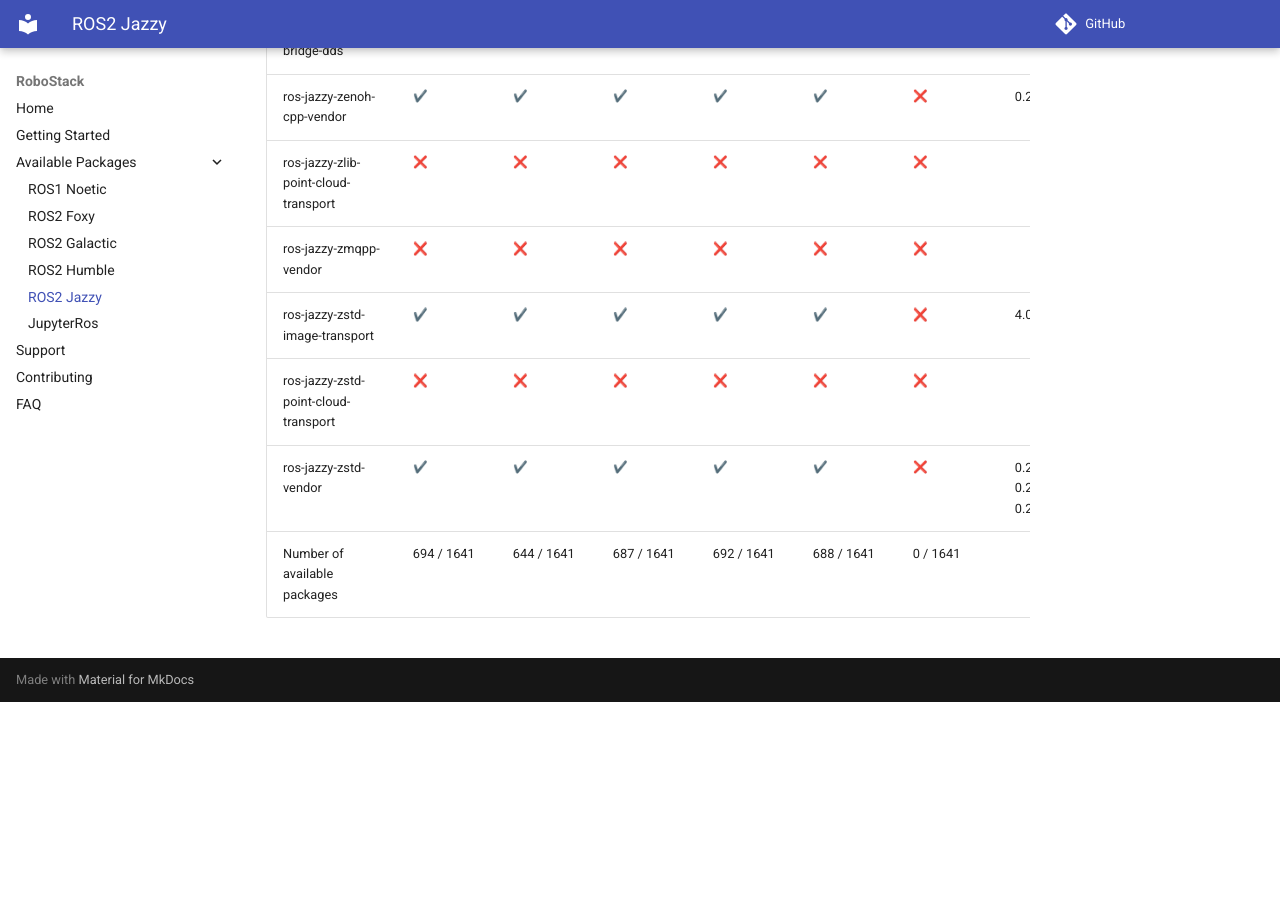
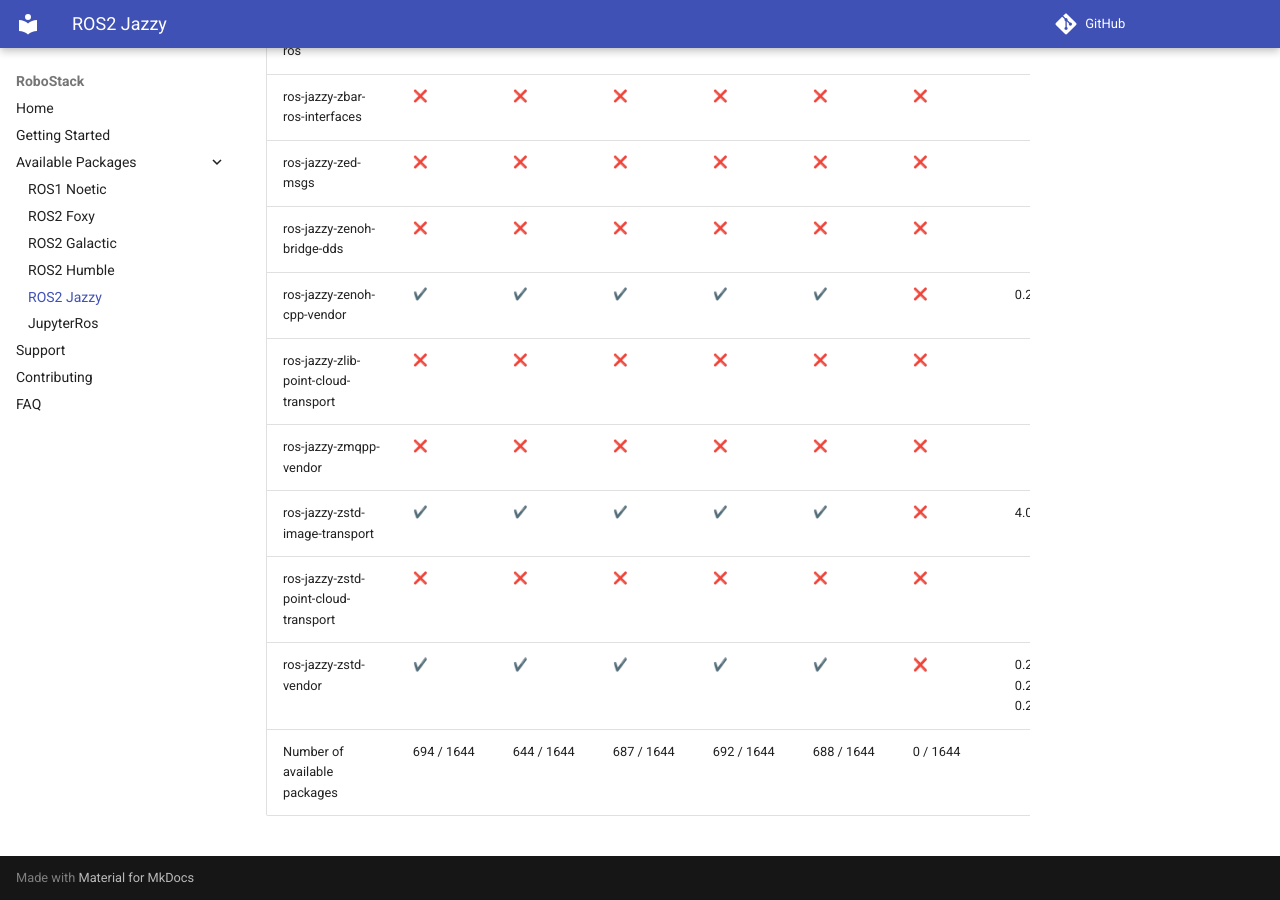
Before and after one commit to RoboStack/robostack.github.io, an MkDocs documentation site: the page built from docs/jazzy.md, in a window 1280 px wide and 900 px high, scrolled down 123678 px. Built offline with MkDocs 1.6.1 and Material for MkDocs 9.7.7, drawn with Linux system fonts in a browser that asks for light colours; emoji names are drawn with the system emoji font; comment, search, counter and statistics services are not loaded; before the commit the page ends 124380 px from its top, so only the background shows below that; some of the changed text lies outside the part shown.

Commit message:
Update tables

```diff
--- a/docs/jazzy.md
+++ b/docs/jazzy.md
@@ -1641,4 +1644,4 @@
 | ros-jazzy-zstd-image-transport | :heavy_check_mark: { data-sort='1' } | :heavy_check_mark: { data-sort='1' } | :heavy_check_mark: { data-sort='1' } | :heavy_check_mark: { data-sort='1' } | :heavy_check_mark: { data-sort='1' } | :x: { data-sort='0' } | 4.0.3, 4.0.4  |
 | ros-jazzy-zstd-point-cloud-transport | :x: { data-sort='0' } | :x: { data-sort='0' } | :x: { data-sort='0' } | :x: { data-sort='0' } | :x: { data-sort='0' } | :x: { data-sort='0' } |   |
 | ros-jazzy-zstd-vendor | :heavy_check_mark: { data-sort='1' } | :heavy_check_mark: { data-sort='1' } | :heavy_check_mark: { data-sort='1' } | :heavy_check_mark: { data-sort='1' } | :heavy_check_mark: { data-sort='1' } | :x: { data-sort='0' } | 0.26.3, 0.26.6, 0.26.7  |
-| Number of available packages |  694 / 1641 | 644 / 1641 | 687 / 1641 | 692 / 1641 | 688 / 1641 | 0 / 1641 |
+| Number of available packages |  694 / 1644 | 644 / 1644 | 687 / 1644 | 692 / 1644 | 688 / 1644 | 0 / 1644 |
```
Also changed, not shown: other parts of docs/jazzy.md (+3 -0 lines).
